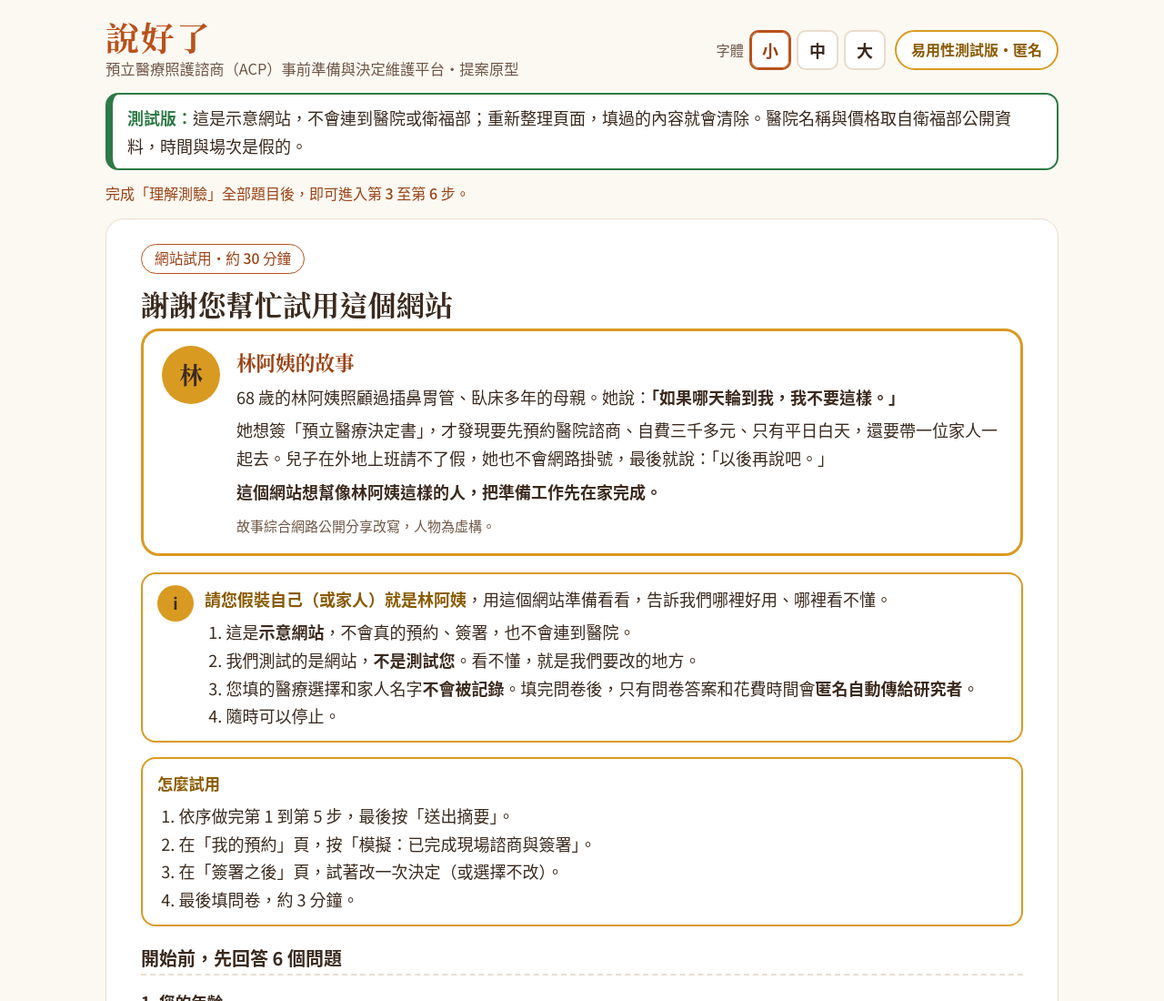
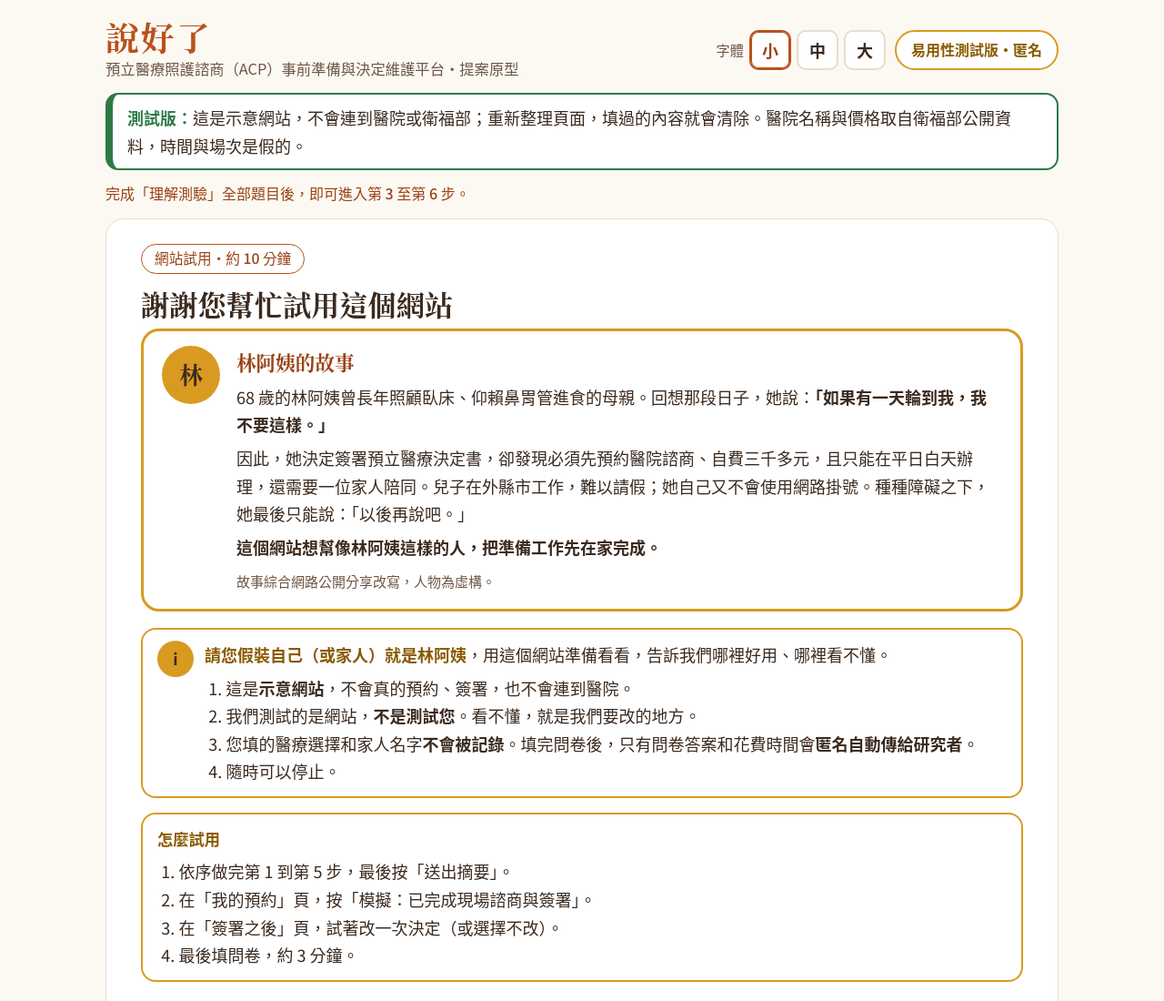
Before and after one commit to al0719-design/-, a plain HTML site: page test.html in a window 1280 px wide. Shown: the top 1100 px of the page at 91% size. Drawn offline with Linux system fonts and the light colour scheme; a web font is replaced by a local one.

Commit message:
Add files via upload

```diff
--- a/test.html
+++ b/test.html
@@ -358,8 +358,8 @@ details.future summary{cursor:pointer;font-weight:700;font-size:1.1rem;color:var
       <div class="face" aria-hidden="true">林</div>
       <div>
         <h3>林阿姨的故事</h3>
-        <p>68 歲的林阿姨照顧過插鼻胃管、臥床多年的母親。她說：<span class="q">「如果哪天輪到我，我不要這樣。」</span></p>
-        <p>她想簽「預立醫療決定書」，才發現要先預約醫院諮商、自費三千多元、只有平日白天，還要帶一位家人一起去。兒子在外地上班請不了假，她也不會網路掛號，最後就說：「以後再說吧。」</p>
+        <p>68 歲的林阿姨曾長年照顧臥床、仰賴鼻胃管進食的母親。回想那段日子，她說：<span class="q">「如果有一天輪到我，我不要這樣。」</span></p>
+        <p>因此，她決定簽署預立醫療決定書，卻發現必須先預約醫院諮商、自費三千多元，且只能在平日白天辦理，還需要一位家人陪同。兒子在外縣市工作，難以請假；她自己又不會使用網路掛號。種種障礙之下，她最後只能說：「以後再說吧。」</p>
         <p><strong>這個網站想幫像林阿姨這樣的人，把準備工作先在家完成。</strong></p>
         <small>故事綜合網路公開分享改寫，人物為虛構。</small>
       </div>
@@ -1558,7 +1558,7 @@ const T = (()=>{
       ["heard","3. 您是否聽過「預立醫療決定」？",["聽過，也大致了解","聽過，但不太清楚","沒有聽過"]],
       ["who","4. 今天的操作方式",["由本人操作","由他人在旁協助或代為操作"]],
       ["dev","5. 使用的裝置",["手機","平板","電腦"]]];
-    sec.innerHTML=`<span class="law">網站試用・約 30 分鐘</span><h2>謝謝您幫忙試用這個網站</h2>
+    sec.innerHTML=`<span class="law">網站試用・約 10 分鐘</span><h2>謝謝您幫忙試用這個網站</h2>
       ${document.querySelector("#intro .story").outerHTML}
       <div class="howto"><div class="ic">i</div><div><p style="margin:0 0 6px"><b>請您假裝自己（或家人）就是林阿姨</b>，用這個網站準備看看，告訴我們哪裡好用、哪裡看不懂。</p><ol>
         <li>這是<strong>示意網站</strong>，不會真的預約、簽署，也不會連到醫院。</li>
```
Also changed, not shown: demo.html (+3 -3 lines), index.html (+3 -3 lines), trial.html (+3 -3 lines).
